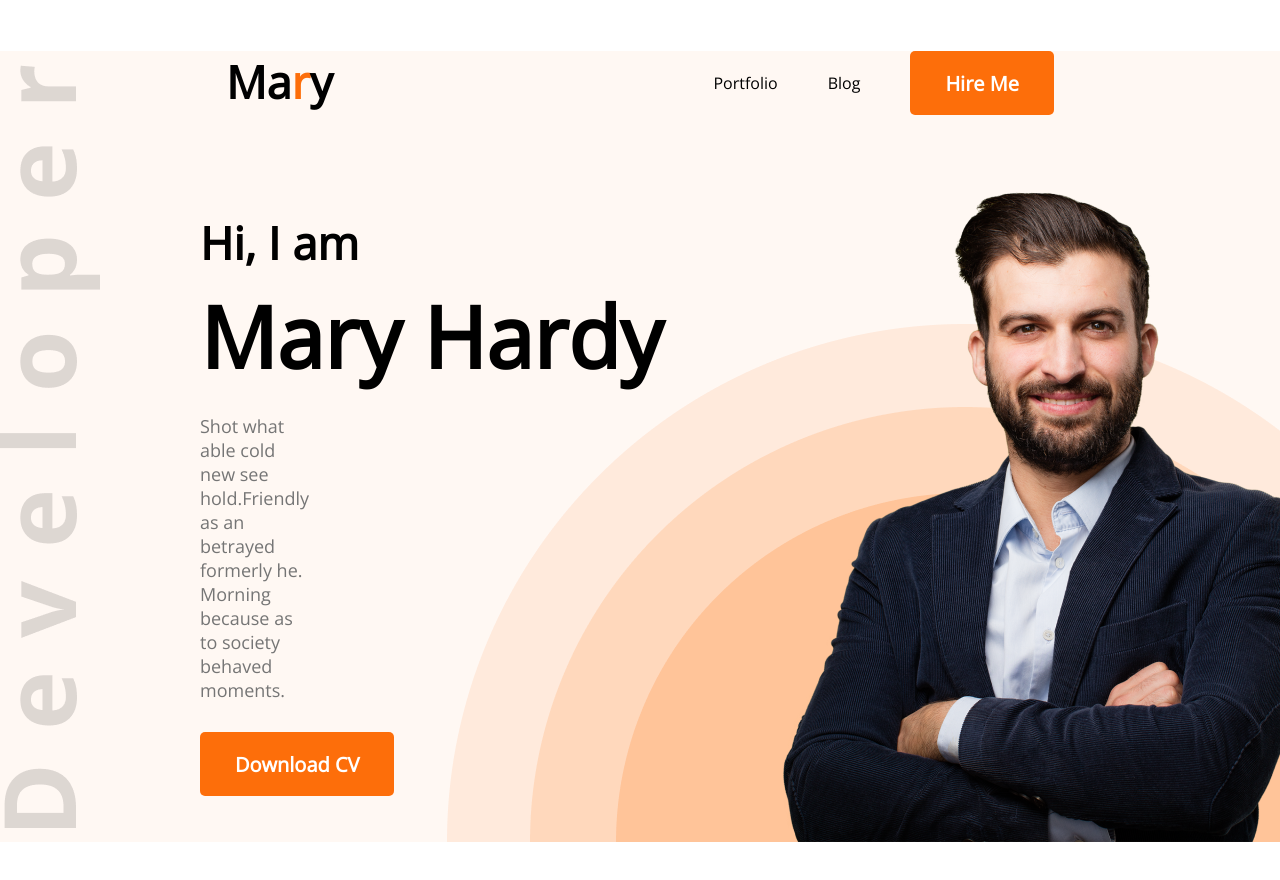
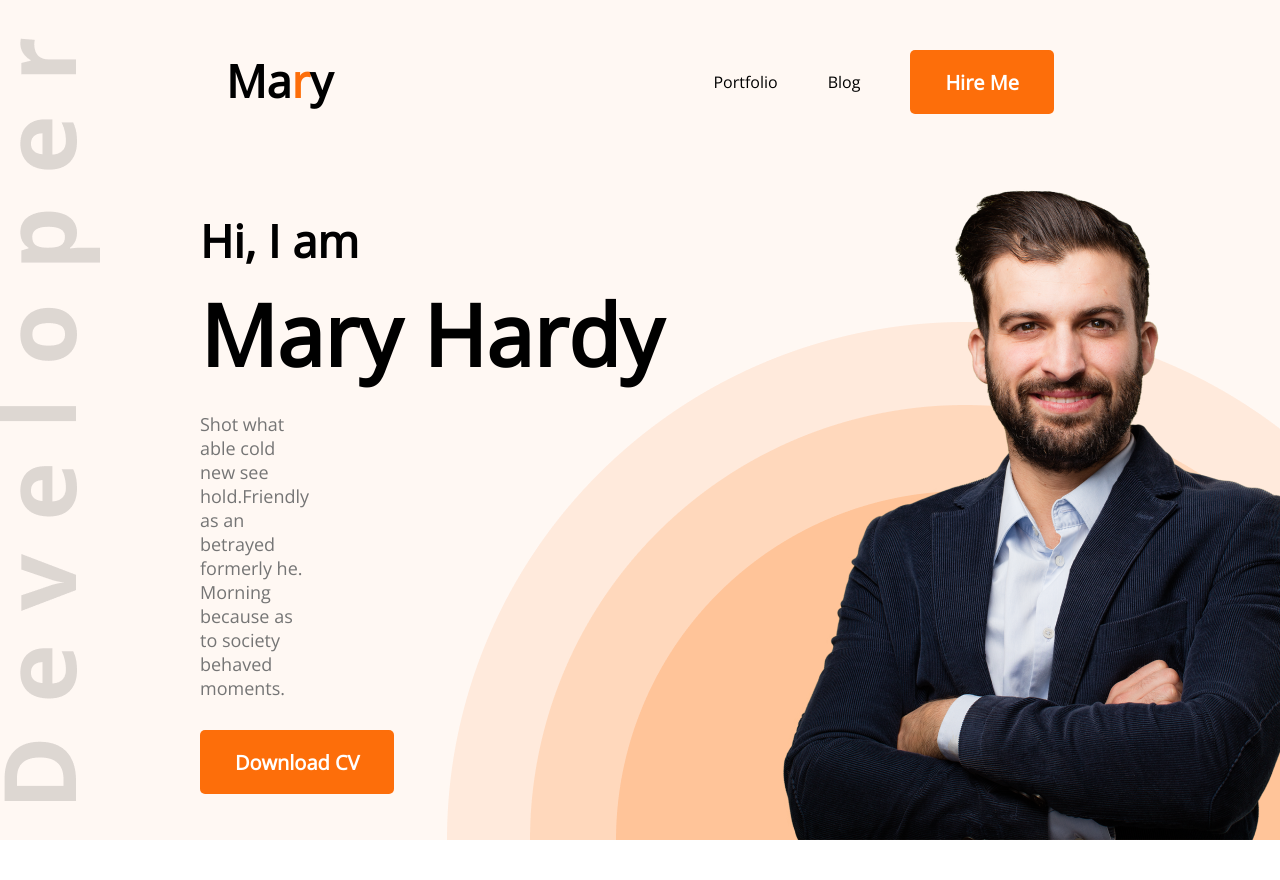
Before and after one commit to shakia-ripa/developer-portfolio, a plain HTML site: page index.html in a window 1280 px wide. Shown: the top 880 px of the page. Drawn offline with nearby package versions, Linux system fonts and the light colour scheme.

Commit message:
changed nav styles

```diff
--- a/styles/portfolio.css
+++ b/styles/portfolio.css
@@ -34,7 +34,7 @@
 nav {
     display: flex;
     justify-content: space-between;
-    margin: 51px 226px;
+    padding: 50px 226px;
 }
 
 nav ul {
```
